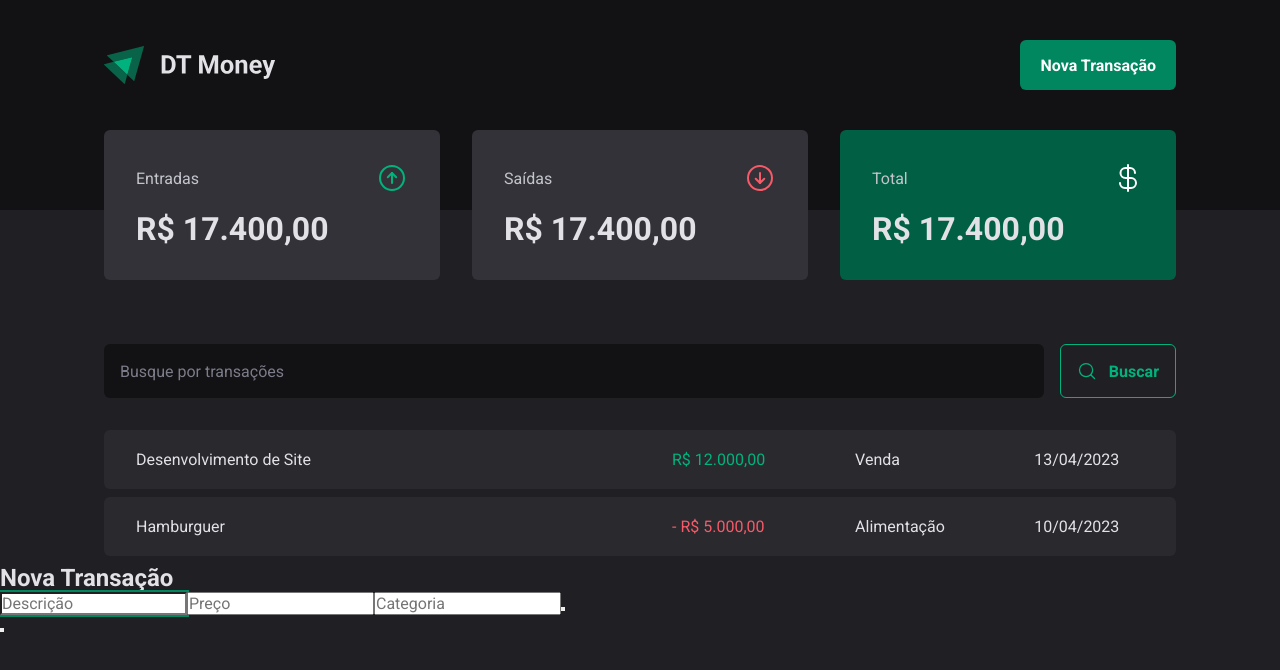
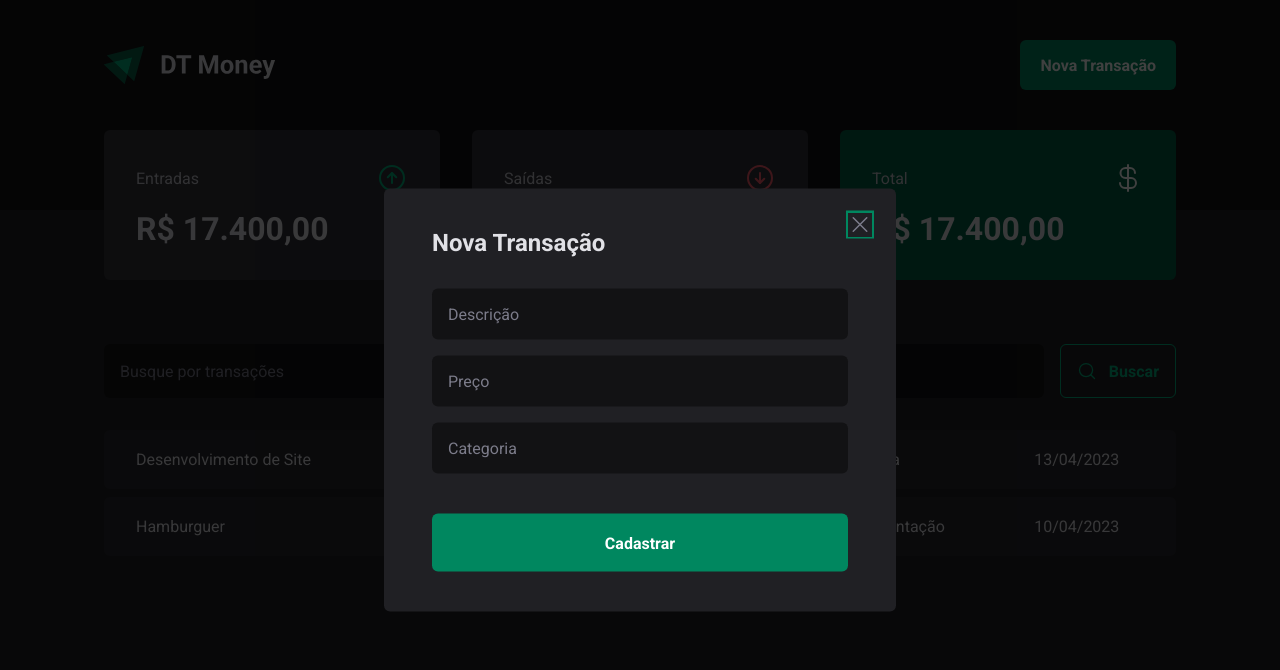
Before and after one commit to GHenriqueP/Finance-Manager, a React (Vite) app: page / in a window 1280 px wide. Both pictures are taken after a click on the button "Nova Transação". Shown: the top 670 px of the page. Built offline with nearby package versions, Linux system fonts and the light colour scheme.

Commit message:
Finalizando Modal "Nova Transação"
Concluindo toda a estilização do componente do modal de nova Transação, ajustando componentes do radix no arquivo de estilo.

```diff
--- a/src/components/NewTransactionModal/index.tsx
+++ b/src/components/NewTransactionModal/index.tsx
@@ -1,5 +1,6 @@
 import * as Dialog from "@radix-ui/react-dialog";
-import { Content, Overlay } from "./styles";
+import { CloseButton, Content, Overlay } from "./styles";
+import { X } from "phosphor-react";
 
 export function NewTransactionModal() {
   return (
@@ -9,15 +10,20 @@
       <Content>
         <Dialog.Title>Nova Transação</Dialog.Title>
 
+        <CloseButton>
+          <X size={24} />
+        </CloseButton>
+
         <form action="">
           <input type="text" placeholder="Descrição" required />
           <input type="number" placeholder="Preço" required />
           <input type="text" placeholder="Categoria" required />
 
-          <button type="submit"></button>
+          <button type="submit">
+            Cadastrar
+          </button>
         </form>
 
-        <Dialog.Close />
       </Content>
     </Dialog.Portal>
   )
--- a/src/components/NewTransactionModal/styles.ts
+++ b/src/components/NewTransactionModal/styles.ts
@@ -2,9 +2,68 @@
 import { styled } from "styled-components";
 
 export const Overlay = styled(Dialog.Overlay)`
-
+  position: fixed;
+  width: 100vw;
+  height: 100vh;
+  inset: 0;
+  background: rgba(0, 0, 0, 0.75);
 `
 
 export const Content = styled(Dialog.Content)`
+  min-width: 32rem;
+  border-radius: 6px;
+  padding: 2.5rem 3rem;
+  background: ${props => props.theme["gray-800"]};
 
+  position: fixed;
+  top: 50%;
+  left: 50%;
+  transform: translate(-50%, -50%);
+
+  form {
+    margin-top: 2rem;
+
+    display: flex;
+    flex-direction: column;
+    gap: 1rem;
+
+    input {
+      border-radius: 6px;
+      border: 0;
+      background: ${props => props.theme["gray-900"]};
+      color: ${props => props.theme["gray-300"]};
+      padding: 1rem;
+
+      &::placeholder {
+        color: ${props => props.theme["gray-500"]};
+      }
+    }
+    button[type="submit"] {
+      height: 58px;
+      border: 0;
+      background: ${props => props.theme["green-500"]};
+      color: ${props => props.theme.white};
+      font-weight: bold;
+      padding: 0 1.25rem;
+      border-radius: 6px;
+      margin-top: 1.5rem;
+      cursor: pointer;
+
+      &:hover {
+        background: ${props => props.theme["green-700"]};
+        transition: background-color 0.2s;
+      }
+    }
+  }
 `
+
+export const CloseButton = styled(Dialog.Close)`
+  position: absolute;
+  background: transparent;
+  border: 0;
+  top: 1.5rem;
+  right: 1.5rem;
+  line-height: 0;
+  cursor: pointer;
+  color: ${props => props.theme["gray-500"]};
+`
```
